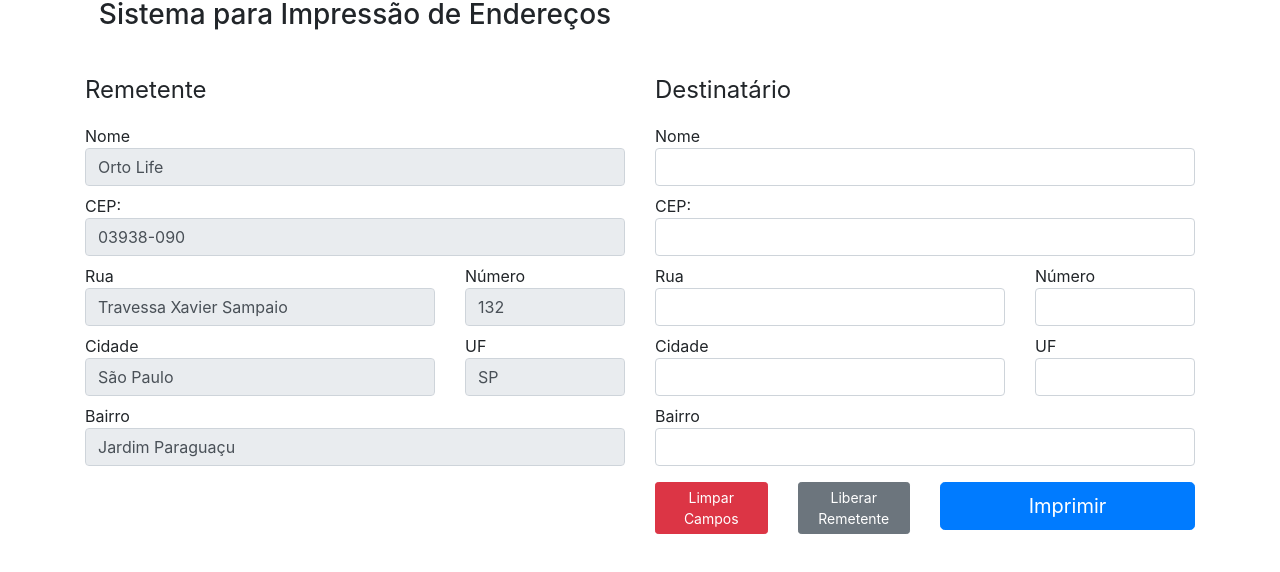
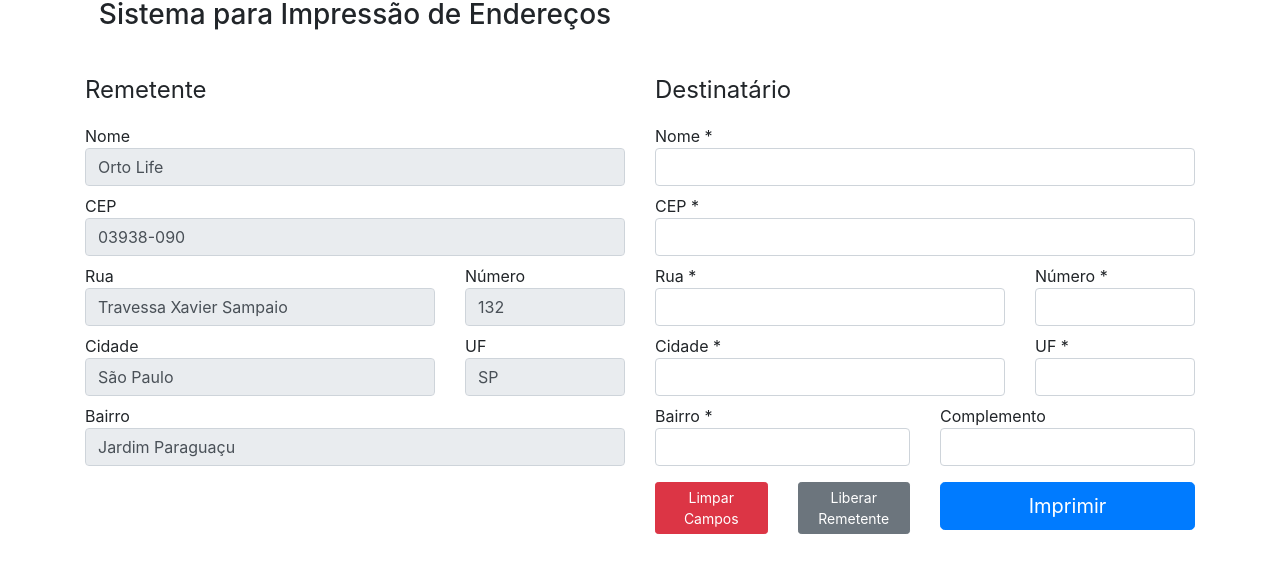
Before and after one commit to gpontes98/gera-endereco-ortolife, a plain HTML site: page index.html in a window 1280 px wide. Shown: the part 142-714 px from the top of the page. Drawn offline with nearby package versions, Linux system fonts and the light colour scheme.

Commit message:
Add new features

```diff
--- a/index.html
+++ b/index.html
@@ -40,7 +40,7 @@
                     <label for="nameSender">Nome</label>
                     <input class="form-control dataSender" name="nameSender" id="" value="Orto Life" readonly>
 
-                    <label for="zipCodeSender">CEP:</label>
+                    <label for="zipCodeSender">CEP</label>
                     <input class="form-control dataSender" name="zipCodeSender" id="" value="03938-090" readonly>
 
                     <div class="row">
@@ -72,37 +72,45 @@
                 <div class="col-inputs col-sm-12 col-md-6">
                     <legend>Destinatário</legend>
 
-                    <label for="nameRecipient">Nome</label>
+                    <label for="nameRecipient">Nome *</label>
                     <input class="form-control dataRecipient" name="nameRecipient" id="nameRecipient">
 
-                    <label for="zipCodeRecipient">CEP:</label>
+                    <label for="zipCodeRecipient">CEP *</label>
                     <input class="form-control dataRecipient" name="zipCodeRecipient" id="zipCodeRecipient">
 
                     <div class="row">
                         <div class="col-8">
-                            <label for="streetRecipient">Rua</small></label>
+                            <label for="streetRecipient">Rua *</small></label>
                             <input class="form-control dataRecipient zipCodeRecipientResult" name="streetRecipient" id="streetRecipient">
                         </div>
 
                         <div class="col-4">
-                            <label for="numberRecipient">Número</label>
+                            <label for="numberRecipient">Número *</label>
                             <input class="form-control dataRecipient" name="numberRecipient" id="numberRecipient">
                         </div>
                     </div>
 
                     <div class="row">
                         <div class="col-8">
-                            <label for="cityRecipient">Cidade</label>
+                            <label for="cityRecipient">Cidade *</label>
                             <input class="form-control dataRecipient zipCodeRecipientResult" name="cityRecipient" id="cityRecipient">
                         </div>
                         <div class="col-4">
-                            <label for="stateRecipient">UF</label>
+                            <label for="stateRecipient">UF *</label>
                             <input class="form-control dataRecipient zipCodeRecipientResult" name="stateRecipient" id="stateRecipient">
                         </div>
                     </div>
 
-                    <label for="districtRecipient">Bairro</label>
-                    <input class="form-control dataRecipient zipCodeRecipientResult" name="districtRecipient" id="districtRecipient">
+                    <div class="row">
+                        <div class="col-sm-12 col-md-6">
+                            <label for="districtRecipient">Bairro *</label>
+                            <input class="form-control dataRecipient zipCodeRecipientResult" name="districtRecipient" id="districtRecipient">
+                        </div>
+                        <div class="col-sm-12 col-md-6">
+                            <label for="complementRecipient">Complemento</label>
+                            <input class="form-control dataRecipient" name="complementRecipient" id="complementRecipient">
+                        </div>
+                    </div>
 
 
                     <div id="spanRecipientResult"></div>
--- a/scripts/print.js
+++ b/scripts/print.js
@@ -38,7 +38,7 @@ document.getElementById('printIt').onclick = function() {
 
     }else{
         resetDivPrintFields();// Limpando os campos da div para evitar redundância
-        alert("Por favor, preencha todos os campos para continuar!");
+        document.getElementById('spanRecipientResult').innerHTML = "Por favor, preencha todos os campos obrigatórios(*) para continuar!";
     }
 };
 
@@ -48,7 +48,7 @@ function fillFieldsPrint(classInputs, idFieldPrint){
     const inputs = document.querySelectorAll(classInputs); //Selecionando todos os inputs com a classe (recebida como primeiro parâmetro)
 
     inputs.forEach(element => {// Percorre o array na origem para verificar se algum campo está vázio
-        if (element.value == '') {flagReturn = false;}
+        if (element.value == '' && element.id != 'complementRecipient') {flagReturn = false;}
     });
 
     // mudar para a função parar com o return, não é possível parar um foreach
@@ -59,8 +59,12 @@ function fillFieldsPrint(classInputs, idFieldPrint){
     rowsFormated[0] = inputs[0].value;
     rowsFormated[1] = inputs[2].value + ", " + inputs[3].value;
     rowsFormated[2] = inputs[5].value + " - " + inputs[4].value;
-    rowsFormated[3] = inputs[6].value
+    rowsFormated[3] = inputs[6].value;
     rowsFormated[4] = inputs[1].value;
+    if(classInputs == ".dataRecipient"){
+        rowsFormated[5] = inputs[7].value;
+    }
+
 
     rowsFormated.forEach(input => {  //Adiciona um novo parágrafo para cada linha no array
             var paragraph = document.createElement("p"); // cria o <p>
```
